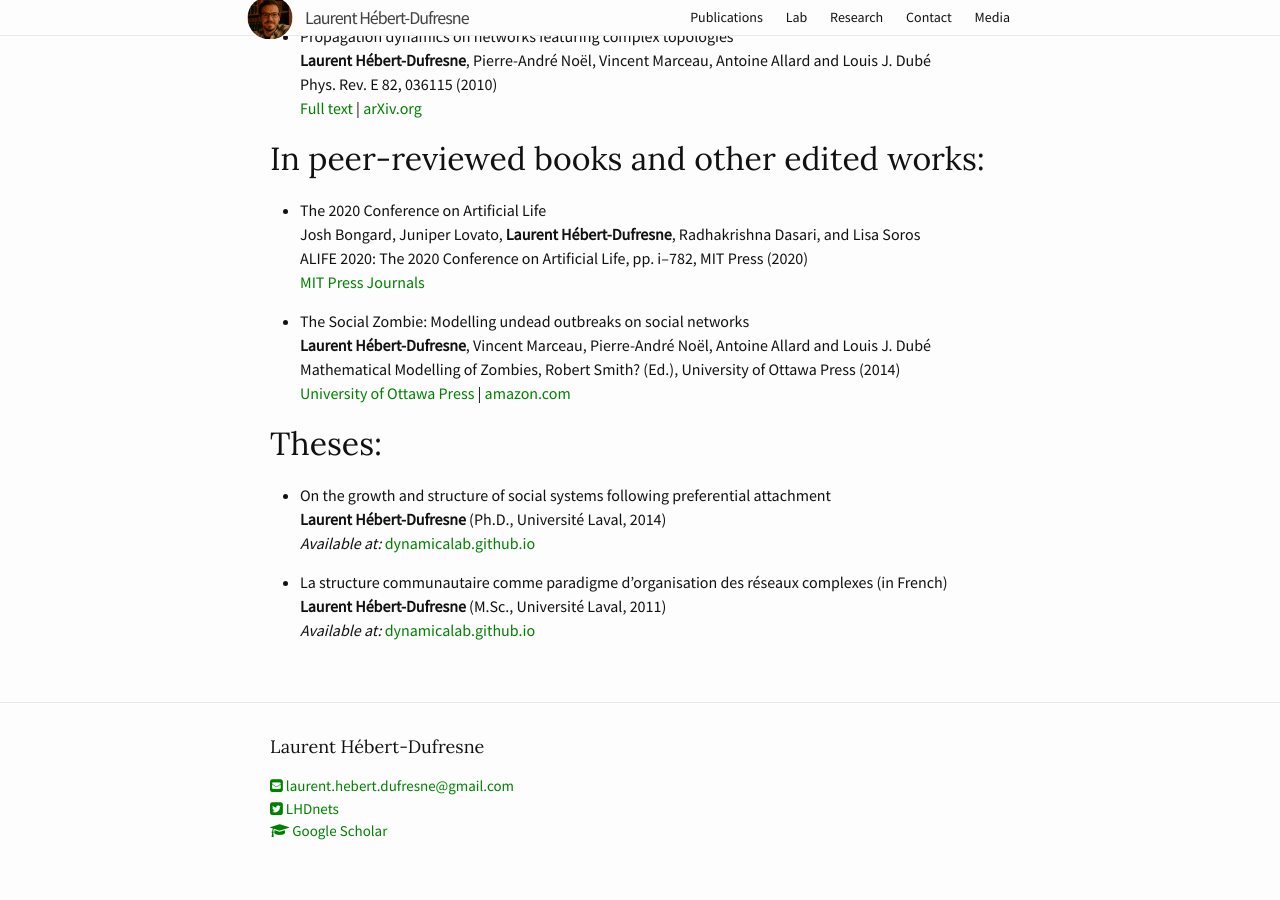
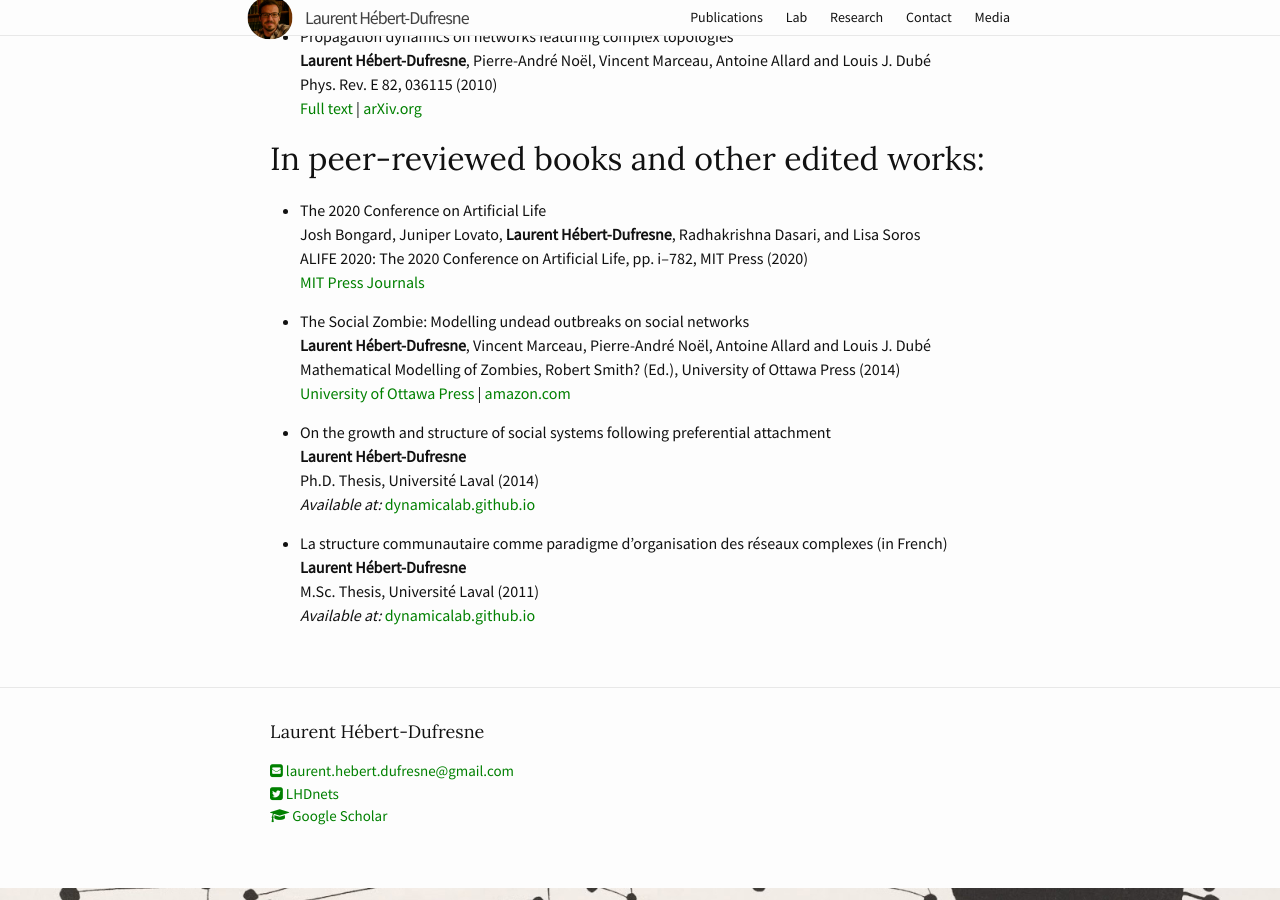
Before and after one commit to laurenthebertdufresne/laurenthebertdufresne.github.io, a Jekyll site: the page built from _pages/publications.md, in a window 1280 px wide and 900 px high, scrolled down 7098 px. Built offline with Jekyll 4.4.1, drawn with Linux system fonts in a browser that asks for light colours.

Commit message:
structure pubs

```diff
--- a/_pages/publications.md
+++ b/_pages/publications.md
@@ -307,12 +307,12 @@ weight: 2
     Mathematical Modelling of Zombies, Robert Smith? (Ed.), University of Ottawa Press (2014)
     [University of Ottawa Press](http://www.press.uottawa.ca/mathematical-modelling-of-zombies) | [amazon.com](http://www.amazon.com/Mathematical-Modelling-Zombies-Robert-Smith/dp/0776622102/ref=sr_1_1?ie=UTF8&qid=1410368412&sr=8-1&keywords=Mathematical+Modelling+of+Zombies)
 
-## Theses:
-
 *   On the growth and structure of social systems following preferential attachment
-    **Laurent Hébert-Dufresne** (Ph.D., Université Laval, 2014)
+    **Laurent Hébert-Dufresne**
+    Ph.D. Thesis, Université Laval (2014)
     _Available at:_ [dynamicalab.github.io](https://dynamicalab.github.io/assets/pdf/theses/hebert-dufresne14_thesis.pdf)
 
 *   La structure communautaire comme paradigme d'organisation des réseaux complexes (in French)
-    **Laurent Hébert-Dufresne** (M.Sc., Université Laval, 2011)
+    **Laurent Hébert-Dufresne**
+    M.Sc. Thesis, Université Laval (2011)
     _Available at:_ [dynamicalab.github.io](https://dynamicalab.github.io/assets/pdf/theses/hebert-dufresne11_master.pdf)
```
